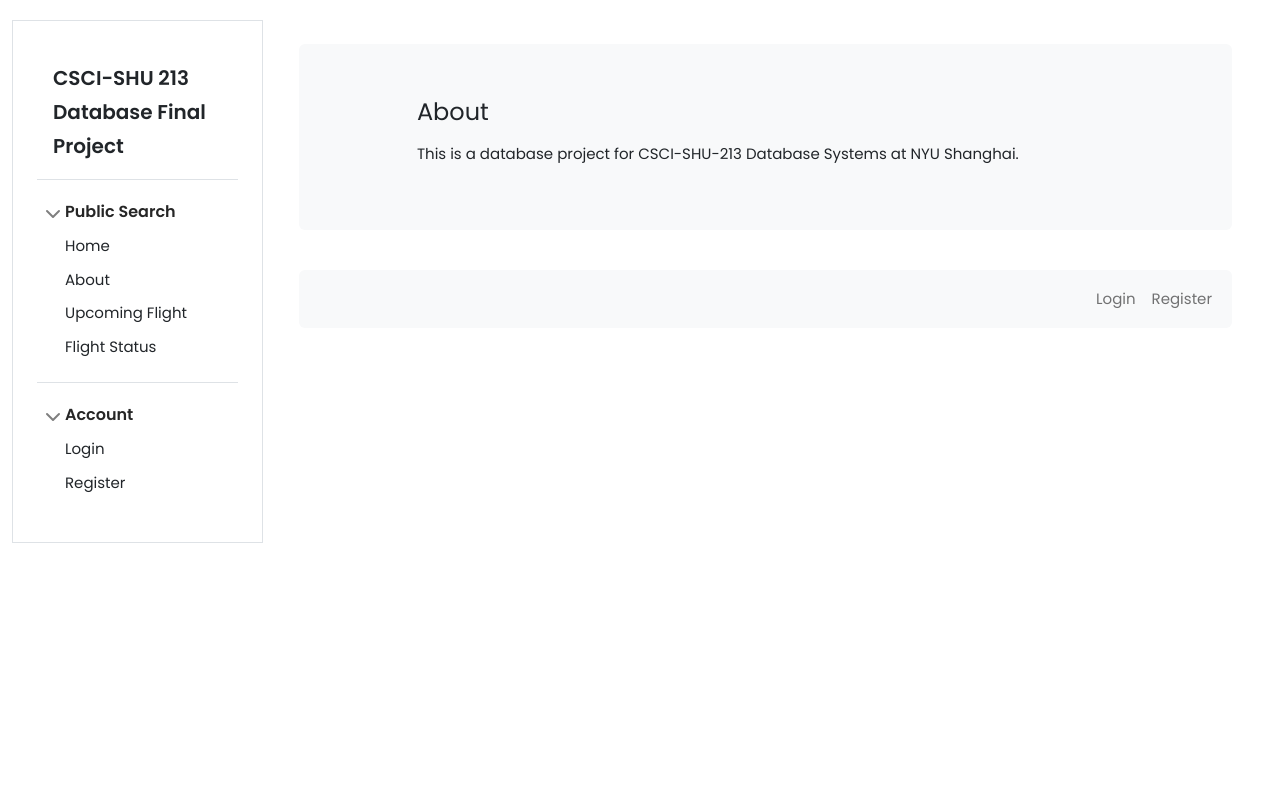
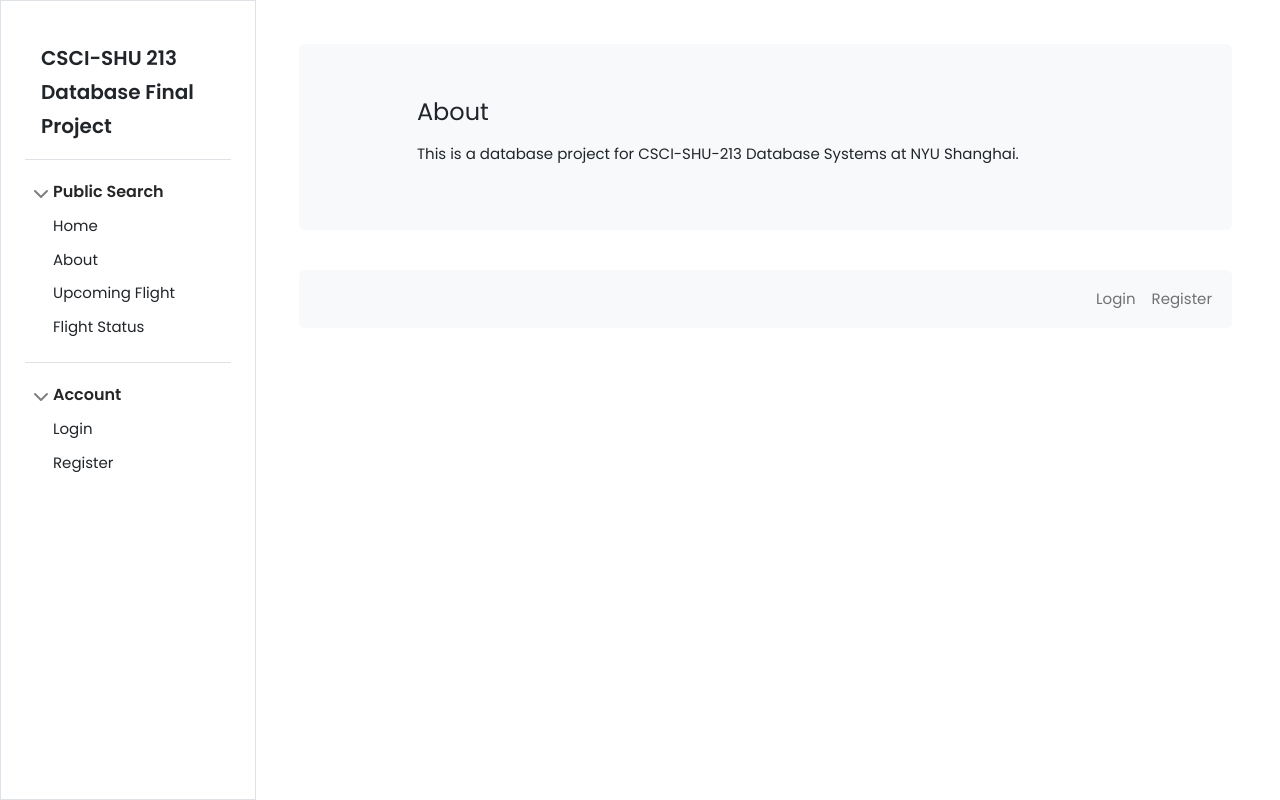
Before and after one commit to Jaacky-Huaang/Databases_Project, a Flask app: page /about in a window 1280 px wide. Run offline with Flask 3, Linux system fonts and the light colour scheme; some libraries are stand-ins or nearby versions.

Commit message:
Update layout.html

```diff
--- a/reservation/templates/layout.html
+++ b/reservation/templates/layout.html
@@ -80,7 +80,7 @@
 <body>
 <div class="container-fluid mx-auto">
   <div class="d-flex row g-0">
-    <div class="border col-md-3 bg-white p-4" style="width: 20%">
+    <div class="border col-md-3 bg-white p-4 overflow-scroll fixed-top" style="height:100%; width: 20%">
       <a href="/" class="d-flex align-items-center mb-3 p-3 link-dark text-decoration-none border-bottom">
         <span class="fs-5 fw-semibold">CSCI-SHU 213<br>Database Final Project</span>
       </a>
```
